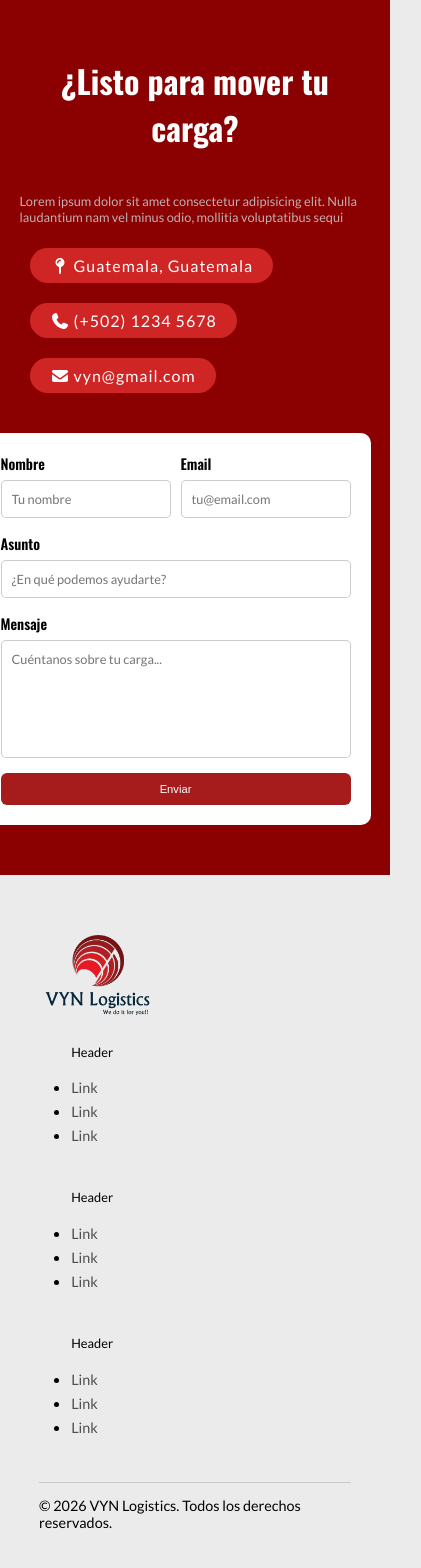
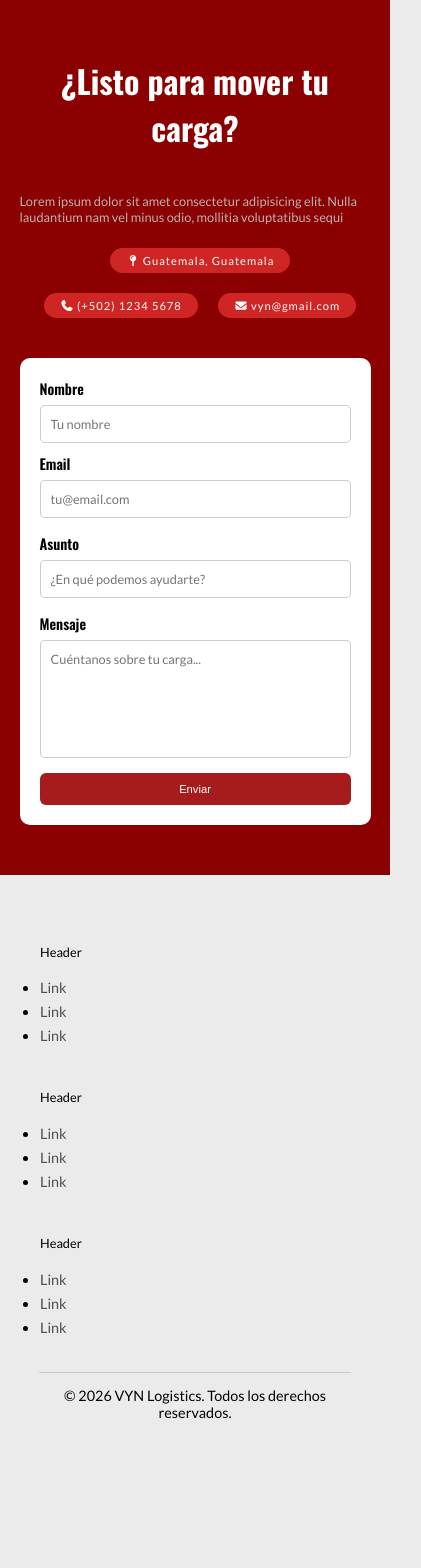
Before and after one commit to avoleon15/VyN-WebPage, a React (Vite) app: page / in a window 390 px wide. Shown: the part 3145-4713 px from the top of the page, 421 px wide, since content can reach past the window. After the commit the page ends 4620 px from the top, so only its background shows below. Built offline with nearby package versions, Linux system fonts and the light colour scheme.

Commit message:
Changed to the responsivness of the phone sized screen

```diff
--- a/src/components/Contact/Contact.css
+++ b/src/components/Contact/Contact.css
@@ -60,6 +60,9 @@
     .contact-description{
         font-size: 0.9rem;
     }
+    .contact-sections{
+        font-size: 0.9rem;
+    }
 }
 
 @media (max-width: 768px){
@@ -76,6 +79,15 @@
     .contact-title{
         text-align: center;
     }
+    .contact-sections{
+        padding: 6px 16px 6px 16px;
+        font-size: 0.8rem;
+    }
+    #contact-section{
+        flex-direction: row;
+        flex-wrap: wrap;
+        justify-content: center;
+    }
 }
 
 @media (max-width: 430px){
@@ -91,4 +103,7 @@
     .contact-description{
         font-size: 0.8rem;
     }
+    .contact-sections{
+        font-size: 0.7rem;
+    }
 }
--- a/src/components/Footer/Footer.css
+++ b/src/components/Footer/Footer.css
@@ -4,7 +4,7 @@
     justify-content: space-around;
     align-items: center;
 
-    padding: 60px 0px 30px 0px;
+    margin: 60px 0px 30px 0px;
     background: var(--background);
 }
 
@@ -43,6 +43,7 @@
     display: flex;
     justify-content: center;
     align-items: center;
+    text-align: center;
 
 }
 
@@ -62,15 +63,23 @@
 
 @media (max-width: 768px){
     .footer-container{
-        flex-direction: column;
-        align-items: flex-start;
-        margin-left: 8%;
+        margin: 40px 0px 20px 0px;
+    }
+    .footer-logo{
+        display: none;
+    }
+    .footer-list{
+        padding-left: 10px;
     }
 }
 
 @media (max-width: 430px){
-    .footer-logo{
-        height: 80px;
+    .footer-container{
+        flex-direction: column;
+        align-items: flex-start;
+    }
+    .footer-list{
+        padding-left: 40px;
     }
     .footer-list p{
         font-size: 0.8rem;
--- a/src/components/Forms/Forms.css
+++ b/src/components/Forms/Forms.css
@@ -57,6 +57,9 @@
 }
 
 @media (max-width: 430px){
+    #contact-row{
+        flex-direction: column;
+    }
     #contact-form{
         padding: 20px;
         gap: 15px;
```
